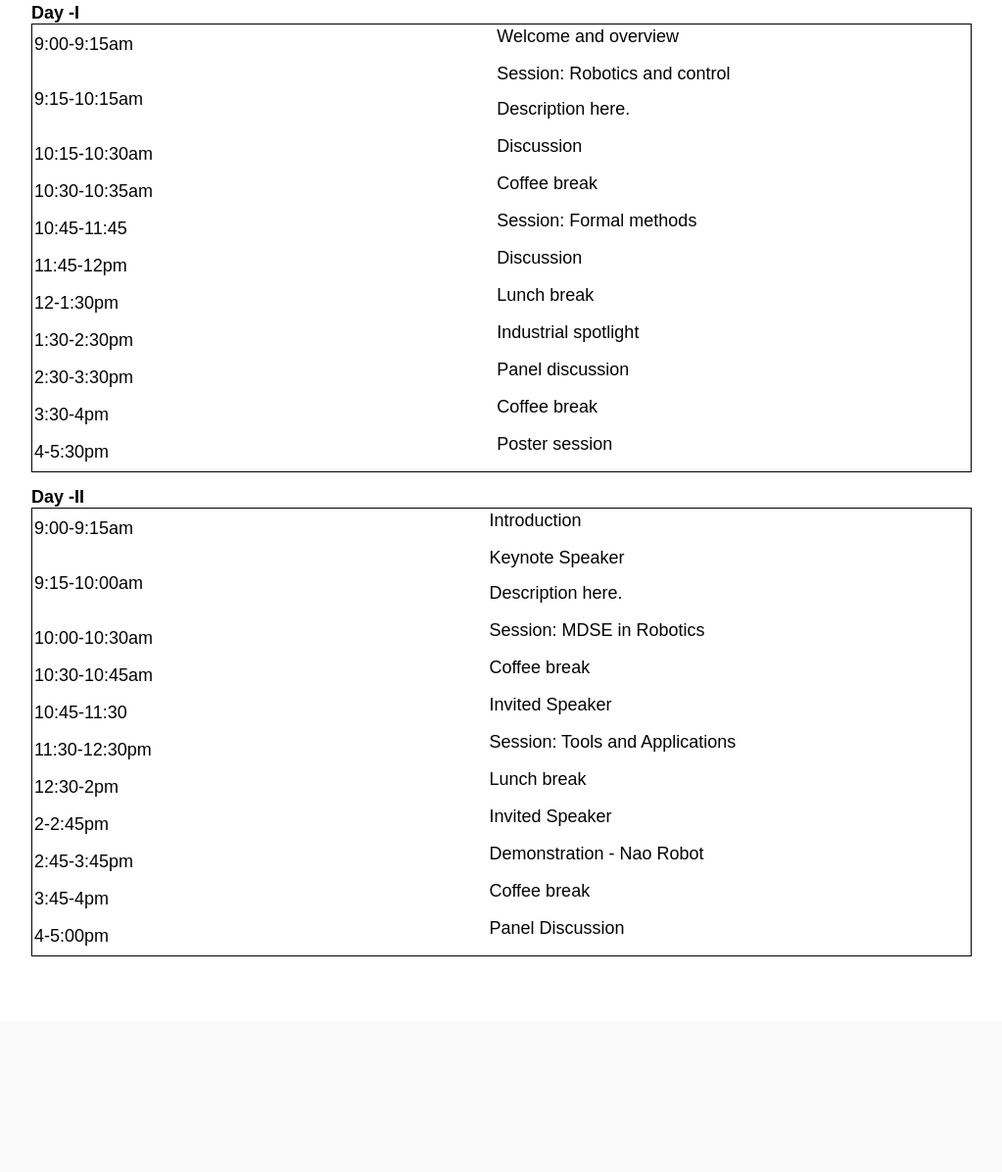
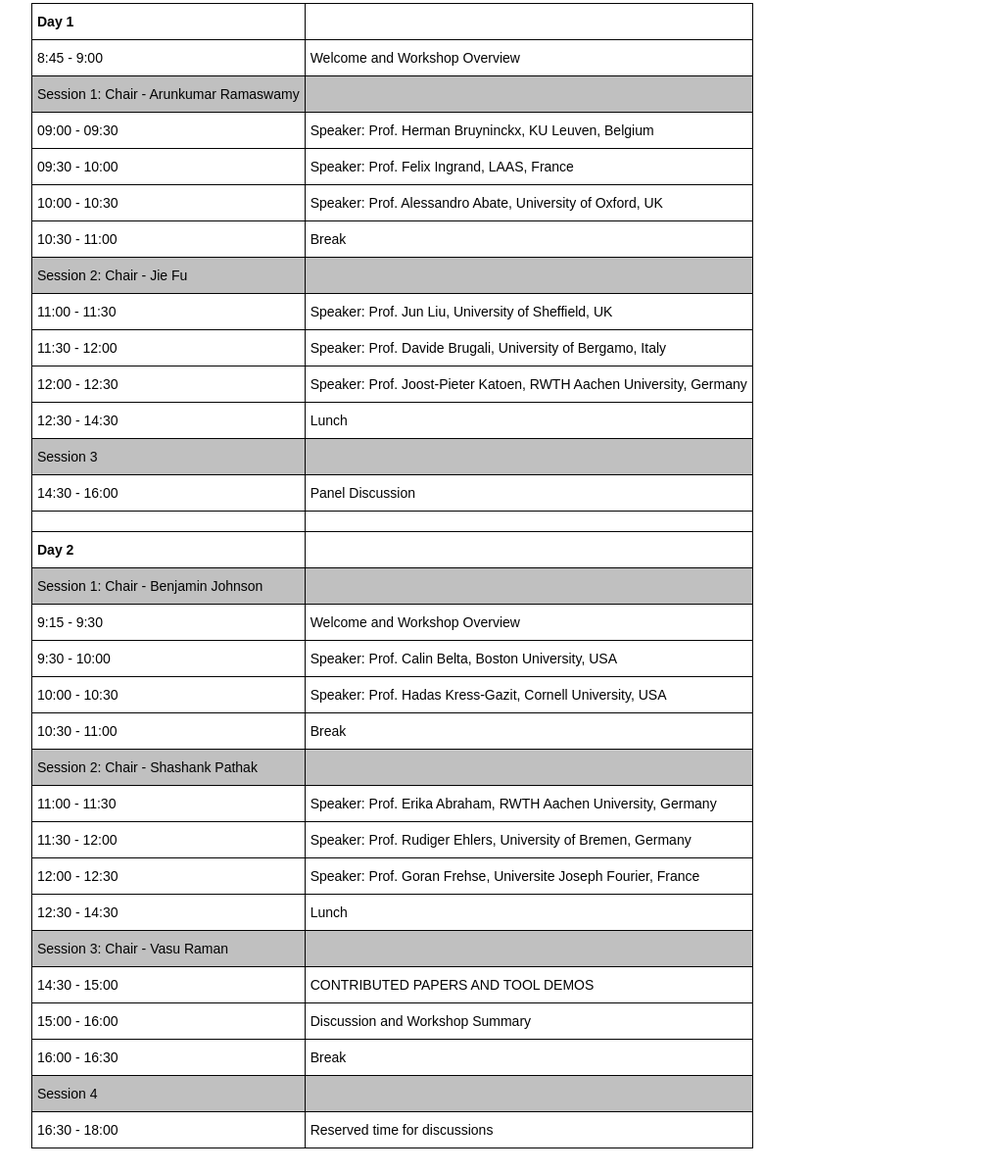
Before and after one commit to AbSynth2015/AbSynth2015.github.io, a plain HTML site: page schedule.html in a window 1280 px wide. Shown: the part 348-1544 px from the top of the page at 98% size, without its empty margins (128-1151 px from the left). Before the commit the page ends 1400 px from the top, so only its background shows below. Drawn offline with Linux system fonts and the light colour scheme.

Commit message:
Updating the new schedule

```diff
--- a/schedule.html
+++ b/schedule.html
@@ -53,188 +53,145 @@
 	<div class="section1 s2">
 		<div class="inner">
 			<h1>Schedule</h1>
-		<style>
-		td {
-		 border: solid 0px lightgrey;
-		 width: 1000px
-		}
+
+
+<style type="text/css">
+.tg  {border-collapse:collapse;border-spacing:0;}
+.tg td{font-family:Arial, sans-serif;font-size:14px;padding:10px 5px;border-style:solid;border-width:1px;overflow:hidden;word-break:normal;}
+.tg th{font-family:Arial, sans-serif;font-size:14px;font-weight:normal;padding:10px 5px;border-style:solid;border-width:1px;overflow:hidden;word-break:normal;}
+.tg .tg-e3zv{font-weight:bold}
+.tg .tg-hy62{background-color:#c0c0c0}
 </style>
-		<h4> Day -I</h4>
-		<table border ="1" bordercolor=black>
-		<tbody>
+<table class="tg">
   <tr>
-		<td>9:00-9:15am</td>
-		<td>
-		<p>Welcome and overview
-		</p>
-		</td>
+    <th class="tg-e3zv">Day 1</th>
+    <th class="tg-031e"></th>
   </tr>
   <tr>
-		<td>9:15-10:15am</td>
-		<td>
-		<p>Session: Robotics and control
-		</p>
-		<p>
-		Description here.
-		</p>
-
-		</td>
+    <td class="tg-031e">8:45 - 9:00</td>
+    <td class="tg-031e">Welcome and Workshop Overview</td>
   </tr>
   <tr>
-		<td>10:15-10:30am</td>
-		<td>
-		<p>Discussion
-		</p>
-		</td>
+    <td class="tg-hy62">Session 1: Chair - Arunkumar Ramaswamy</td>
+    <td class="tg-hy62"></td>
   </tr>
   <tr>
-		<td>10:30-10:35am</td>
-		<td>
-		<p>Coffee break</p>
-		</td>
-
+    <td class="tg-031e">09:00 - 09:30</td>
+    <td class="tg-031e">Speaker: Prof. Herman Bruyninckx, KU Leuven, Belgium</td>
   </tr>
   <tr>
-		<td>10:45-11:45</td>
-		<td>
-		<p>Session: Formal methods
-		</p>
-		</td>
+    <td class="tg-031e">09:30 - 10:00</td>
+    <td class="tg-031e">Speaker: Prof. Felix Ingrand, LAAS, France</td>
   </tr>
   <tr>
-		<td>11:45-12pm</td>
-		<td>
-		<p>Discussion
-		</p>
-		</td>
+    <td class="tg-031e">10:00 - 10:30</td>
+    <td class="tg-031e">Speaker: Prof. Alessandro Abate, University of Oxford, UK</td>
   </tr>
   <tr>
-		<td>12-1:30pm</td>
-		<td>
-		<p>Lunch break
-		</p>
-		</td>
+    <td class="tg-031e">10:30 - 11:00</td>
+    <td class="tg-031e">Break</td>
   </tr>
   <tr>
-		<td>1:30-2:30pm</td>
-		<td>
-		<p>Industrial spotlight
-		</p>
-		</td>
+    <td class="tg-hy62">Session 2: Chair - Jie Fu</td>
+    <td class="tg-hy62"></td>
   </tr>
   <tr>
-		<td>2:30-3:30pm</td>
-		<td>
-		<p>Panel discussion
-		</p>
-		</td>
+    <td class="tg-031e">11:00 - 11:30</td>
+    <td class="tg-031e">Speaker: Prof. Jun Liu, University of Sheffield, UK</td>
   </tr>
   <tr>
-		<td>3:30-4pm</td>
-		<td>
-		<p>Coffee break
-		</p>
-		</td>
+    <td class="tg-031e">11:30 - 12:00</td>
+    <td class="tg-031e">Speaker: Prof. Davide Brugali, University of Bergamo, Italy</td>
   </tr>
   <tr>
-		<td>4-5:30pm</td>
-		<td>
-		<p>Poster session
-		</p>
-		</td>
-		</tr>
-		</tbody>
-		</table>
-
-		<p></p>
-
-		<h4> Day -II</h4>
-		<table border ="1" bordercolor=black>
-		<tbody>
-		<tr>
-		<td>9:00-9:15am</td>
-		<td>
-		<p>Introduction
-		</p>
-		</td>
+    <td class="tg-031e">12:00 - 12:30</td>
+    <td class="tg-031e">Speaker: Prof. Joost-Pieter Katoen, RWTH Aachen University, Germany</td>
   </tr>
   <tr>
-		<td>9:15-10:00am</td>
-		<td>
-		<p>Keynote Speaker
-		</p>
-		<p>
-		Description here.
-		</p>
-
-		</td>
+    <td class="tg-031e">12:30 - 14:30</td>
+    <td class="tg-031e">Lunch</td>
   </tr>
   <tr>
-		<td>10:00-10:30am</td>
-		<td>
-		<p>Session: MDSE in Robotics
-		</p>
-		</td>
+    <td class="tg-hy62">Session 3</td>
+    <td class="tg-hy62"></td>
   </tr>
   <tr>
-		<td>10:30-10:45am</td>
-		<td>
-		<p>Coffee break</p>
-		</td>
-
+    <td class="tg-031e">14:30 - 16:00</td>
+    <td class="tg-031e">Panel Discussion</td>
   </tr>
   <tr>
-		<td>10:45-11:30</td>
-		<td>
-		<p>Invited Speaker
-		</p>
-		</td>
+    <td class="tg-031e"></td>
+    <td class="tg-031e"></td>
   </tr>
   <tr>
-		<td>11:30-12:30pm</td>
-		<td>
-		<p>Session: Tools and Applications
-		</p>
-		</td>
+    <td class="tg-e3zv">Day 2</td>
+    <td class="tg-031e"></td>
   </tr>
   <tr>
-		<td>12:30-2pm</td>
-		<td>
-		<p>Lunch break
-		</p>
-		</td>
+    <td class="tg-hy62">Session 1: Chair - Benjamin Johnson</td>
+    <td class="tg-hy62"></td>
   </tr>
   <tr>
-		<td>2-2:45pm</td>
-		<td>
-		<p>Invited Speaker
-		</p>
-		</td>
+    <td class="tg-031e">9:15 - 9:30</td>
+    <td class="tg-031e">Welcome and Workshop Overview</td>
   </tr>
   <tr>
-		<td>2:45-3:45pm</td>
-		<td>
-		<p>Demonstration - Nao Robot
-		</p>
-		</td>
+    <td class="tg-031e">9:30 - 10:00</td>
+    <td class="tg-031e">Speaker: Prof. Calin Belta, Boston University, USA</td>
   </tr>
   <tr>
-		<td>3:45-4pm</td>
-		<td>
-		<p>Coffee break
-		</p>
-		</td>
+    <td class="tg-031e">10:00 - 10:30</td>
+    <td class="tg-031e">Speaker: Prof. Hadas Kress-Gazit, Cornell University, USA</td>
   </tr>
   <tr>
-		<td>4-5:00pm</td>
-		<td>
-		<p>Panel Discussion
-		</p>
-		</td>
+    <td class="tg-031e">10:30 - 11:00</td>
+    <td class="tg-031e">Break</td>
   </tr>
-		</tbody>
+  <tr>
+    <td class="tg-hy62">Session 2: Chair - Shashank Pathak</td>
+    <td class="tg-hy62"></td>
+  </tr>
+  <tr>
+    <td class="tg-031e">11:00 - 11:30</td>
+    <td class="tg-031e">Speaker: Prof. Erika Abraham, RWTH Aachen University, Germany</td>
+  </tr>
+  <tr>
+    <td class="tg-031e">11:30 - 12:00</td>
+    <td class="tg-031e">Speaker: Prof. Rudiger Ehlers, University of Bremen, Germany</td>
+  </tr>
+  <tr>
+    <td class="tg-031e">12:00 - 12:30</td>
+    <td class="tg-031e">Speaker: Prof. Goran Frehse, Universite Joseph Fourier, France</td>
+  </tr>
+  <tr>
+    <td class="tg-031e">12:30 - 14:30</td>
+    <td class="tg-031e">Lunch</td>
+  </tr>
+  <tr>
+    <td class="tg-hy62">Session 3: Chair - Vasu Raman</td>
+    <td class="tg-hy62"></td>
+  </tr>
+  <tr>
+    <td class="tg-031e">14:30 - 15:00</td>
+    <td class="tg-031e">CONTRIBUTED PAPERS AND TOOL DEMOS</td>
+  </tr>
+  <tr>
+    <td class="tg-031e">15:00 - 16:00</td>
+    <td class="tg-031e">Discussion and Workshop Summary</td>
+  </tr>
+  <tr>
+    <td class="tg-031e">16:00 - 16:30</td>
+    <td class="tg-031e">Break</td>
+  </tr>
+  <tr>
+    <td class="tg-hy62">Session 4</td>
+    <td class="tg-hy62"></td>
+  </tr>
+  <tr>
+    <td class="tg-031e">16:30 - 18:00</td>
+    <td class="tg-031e">Reserved time for discussions</td>
+  </tr>
 </table>
-
 		<p><a href="#sTop" class="intLink">top</a></p>
 
 		</div>
```
Lines whose indentation alone changed are shown as unchanged.
